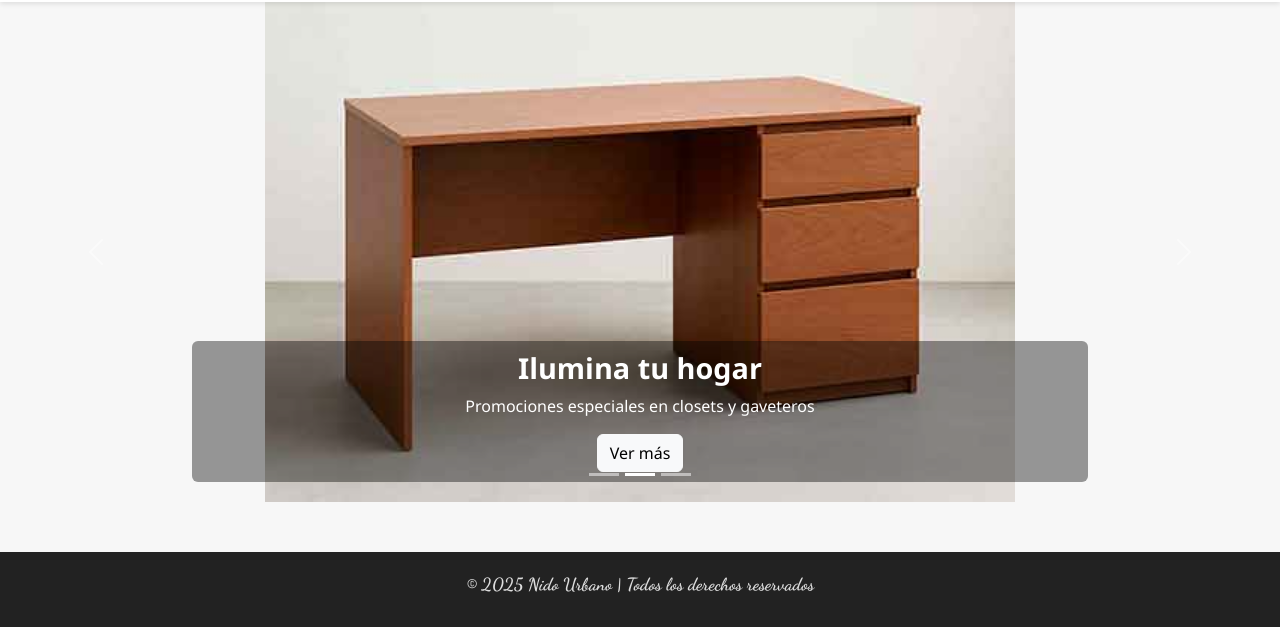
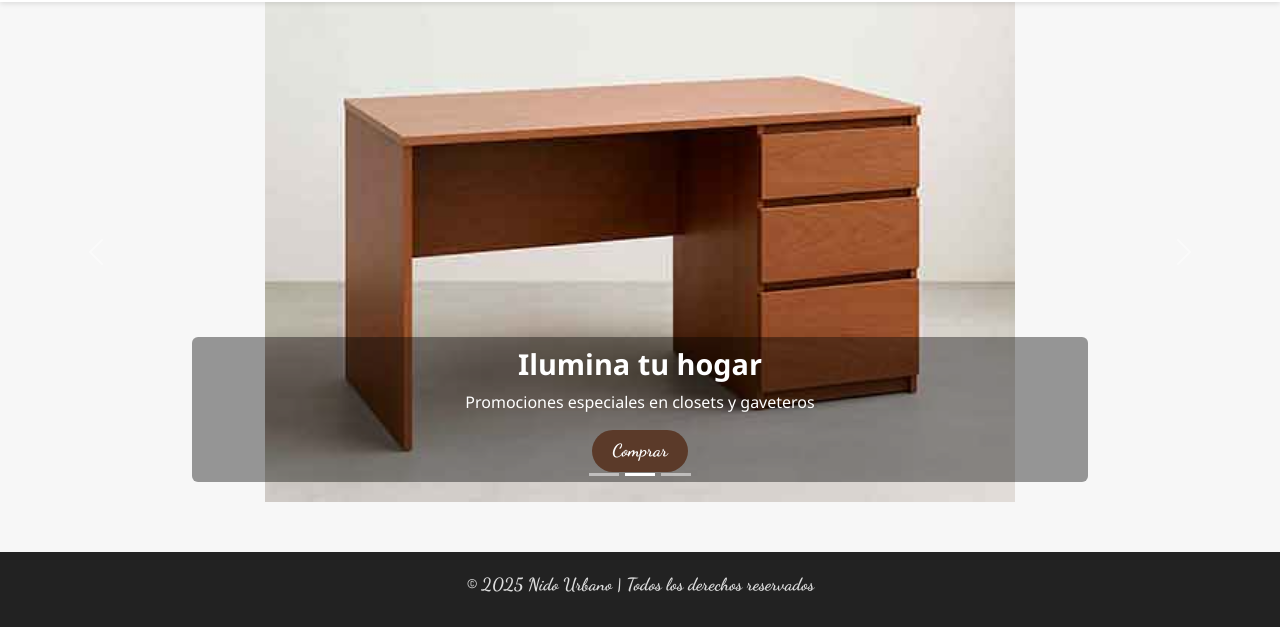
Before and after one commit to netghostsv/proyecto-lme-full, a plain HTML site: page index.html in a window 1280 px wide. Shown: the part 74-701 px from the top of the page. Drawn offline with nearby package versions, Linux system fonts and the light colour scheme.

Commit message:
Update purchase links to WhatsApp for furniture

```diff
--- a/index.html
+++ b/index.html
@@ -60,8 +60,7 @@
           <div class="carousel-caption d-none d-md-block bg-dark bg-opacity-50 rounded p-3">
             <h2 class="fw-bold">Ofertas de Temporada</h2>
             <p>Aprovecha hasta un 40% de descuento en muebles seleccionados</p>
-            <a href="#" class="btn btn-light">Comprar ahora</a>
-          </div>
+            <a href="https://wa.me/50374792430?text=Hola,%20me%20interesan%20los%20muebles%20de%20Nido%20Urbano" target="_blank" class="btn btn-comprar btn-sm">  Comprar</a>          </div>
         </div>
 
          <div class="carousel-item">
@@ -69,7 +68,7 @@
           <div class="carousel-caption d-none d-md-block bg-dark bg-opacity-50 rounded p-3">
             <h2 class="fw-bold">Ilumina tu hogar</h2>
             <p>Promociones especiales en closets y gaveteros</p>
-            <a href="#" class="btn btn-light">Ver más</a>
+             <a href="https://wa.me/50374792430?text=Hola,%20me%20interesan%20los%20muebles%20de%20Nido%20Urbano" target="_blank" class="btn btn-comprar btn-sm">  Comprar</a>
           </div>
         </div>
 
@@ -78,7 +77,7 @@
           <div class="carousel-caption d-none d-md-block bg-dark bg-opacity-50 rounded p-3">
             <h2 class="fw-bold">nuevo ingreso</h2>
             <p>dormitorio con hasta 30% de descuento</p>
-            <a href="#" class="btn btn-light">Explorar</a>
+             <a href="https://wa.me/50374792430?text=Hola,%20me%20interesan%20los%20muebles%20de%20Nido%20Urbano" target="_blank" class="btn btn-comprar btn-sm">  Comprar</a>
           </div>
         </div>
       </div>
```
